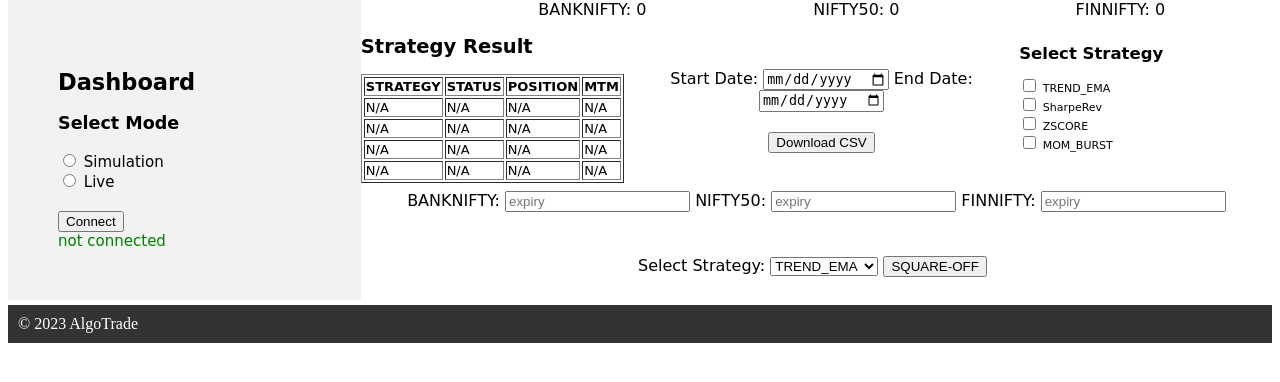
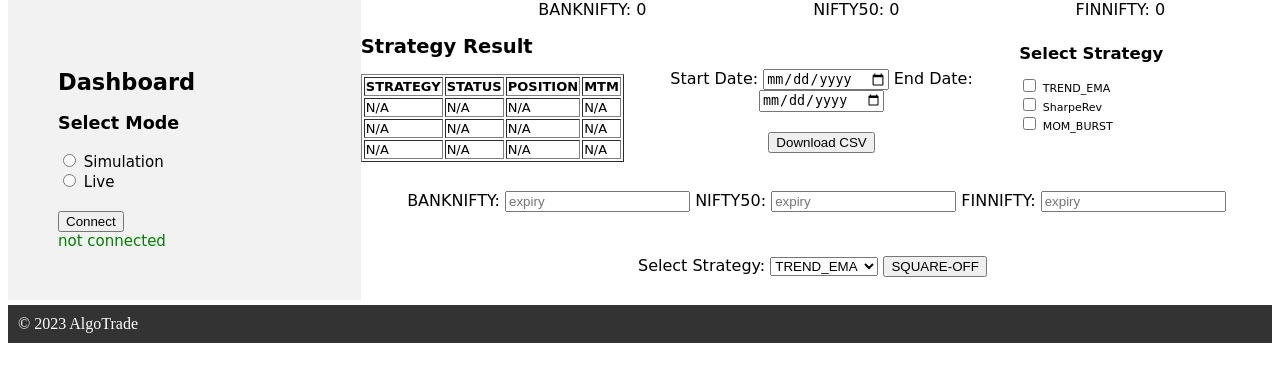
Before and after one commit to webclinic017/algo-FYERS-ZERODHA, a Flask app: page / in a window 1280 px wide. Shown: the part 105-487 px from the top of the page. Run offline with Flask 3, Linux system fonts and the light colour scheme; data that the repository does not hold is empty.

Commit message:
Update index.html

```diff
--- a/templates/index.html
+++ b/templates/index.html
@@ -146,14 +146,6 @@
          </tr>
 
         <tr>
-            <td id="strategy_ZSCORE">N/A</td>
-            <td id="status_ZSCORE">N/A</td>
-            <td id="position_ZSCORE">N/A</td>
-            <td id="mtm_ZSCORE">N/A</td>
-
-         </tr>
-
-        <tr>
             <td id="strategy_MOM_BURST">N/A</td>
             <td id="status_MOM_BURST">N/A</td>
             <td id="position_MOM_BURST">N/A</td>
@@ -172,10 +164,6 @@
 
       <label for="SharpeRev" >
         <input type="checkbox" name="SharpeRev" value="SharpeRev" id="SharpeRev"> SharpeRev
-      </label>
-
-      <label for=ZSCORE>
-        <input type="checkbox" name="ZSCORE" value="ZSCORE" id="ZSCORE"> ZSCORE
       </label>
 
       <label for=MOM_BURST>
@@ -220,7 +208,6 @@
         <select name="Square_off_strategy" id="Square_off_strategy">
             <option value="TREND_EMA">TREND_EMA</option>
             <option value="SharpeRev">SharpeRev</option>
-            <option value="ZSCORE">ZSCORE</option>
             <option value="MOM_BURST">MOM_BURST</option>
 
         </select>
@@ -244,12 +231,6 @@
             $('#status_SharpeRev').text(data['SharpeRev'].STATUS);
             $('#position_SharpeRev').text(data['SharpeRev'].POSITION);
             $('#mtm_SharpeRev').text(data['SharpeRev'].MTM);
-
-            $('#strategy_ZSCORE').text(data['ZSCORE'].STRATEGY_NAME);
-            $('#status_ZSCORE').text(data['ZSCORE'].STATUS);
-            $('#position_ZSCORE').text(data['ZSCORE'].POSITION);
-            $('#mtm_ZSCORE').text(data['ZSCORE'].MTM);
-
 
             $('#strategy_MOM_BURST').text(data['MOM_BURST'].STRATEGY_NAME);
             $('#status_MOM_BURST').text(data['MOM_BURST'].STATUS);
@@ -305,7 +286,6 @@
 <!--    strategy selector-->
         const isTREND_EMASelected = document.querySelector('input[name="TREND_EMA"]').checked;
         const isSharpRevSelected = document.querySelector('input[name="SharpeRev"]').checked;
-        const isZSCORESelected = document.querySelector('input[name="ZSCORE"]').checked;
         const isMOM_BURSTSelected = document.querySelector('input[name="MOM_BURST"]').checked;
 
 <!--    expiry-->
@@ -317,7 +297,6 @@
         const STRATEGY_SELECTED = {
             'TREND_EMA': isTREND_EMASelected,
             'SharpeRev': isSharpRevSelected,
-            'ZSCORE':isZSCORESelected,
             'MOM_BURST':isMOM_BURSTSelected,
         };
 
```
